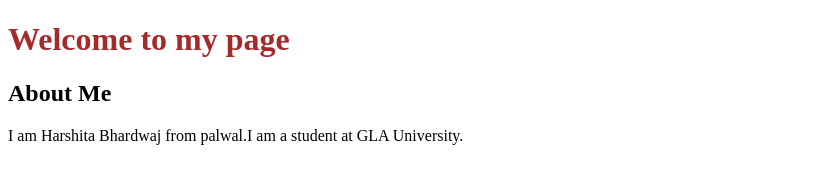
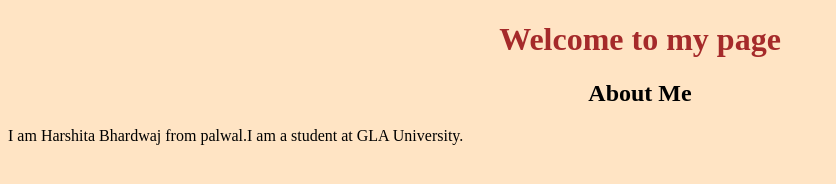
Before and after one commit to harshitabhardwaj16/web_1, a plain HTML site: page index.html in a window 1280 px wide. Shown: the whole page, without its empty margins (0-836 px from the left). Drawn offline with Linux system fonts and the light colour scheme.

Commit message:
some css added

```diff
--- /dev/null
+++ b/index.css
@@ -0,0 +1,12 @@
+h1{
+    text-align: center;
+}
+h2{
+    text-align: center;
+}
+p{
+    align-content:center;
+}
+body{
+    background-color: bisque;
+}
--- a/index.html
+++ b/index.html
@@ -4,6 +4,7 @@
     <meta charset="UTF-8">
     <meta name="viewport" content="width=device-width, initial-scale=1.0">
     <title>Assignment-1</title>
+    <link rel="stylesheet" href="index.css">
 </head>
 <body>
    <h1 style="color: brown;">Welcome to my page</h1>
```
